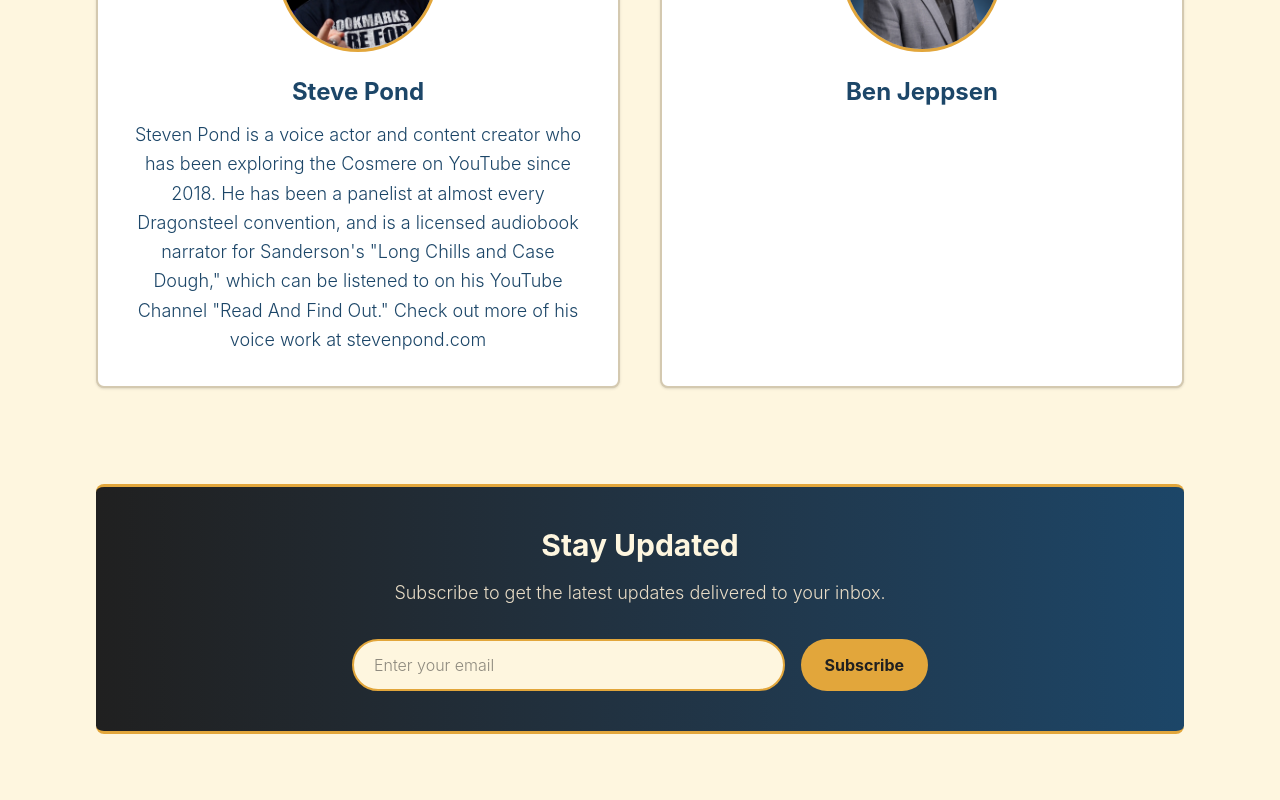
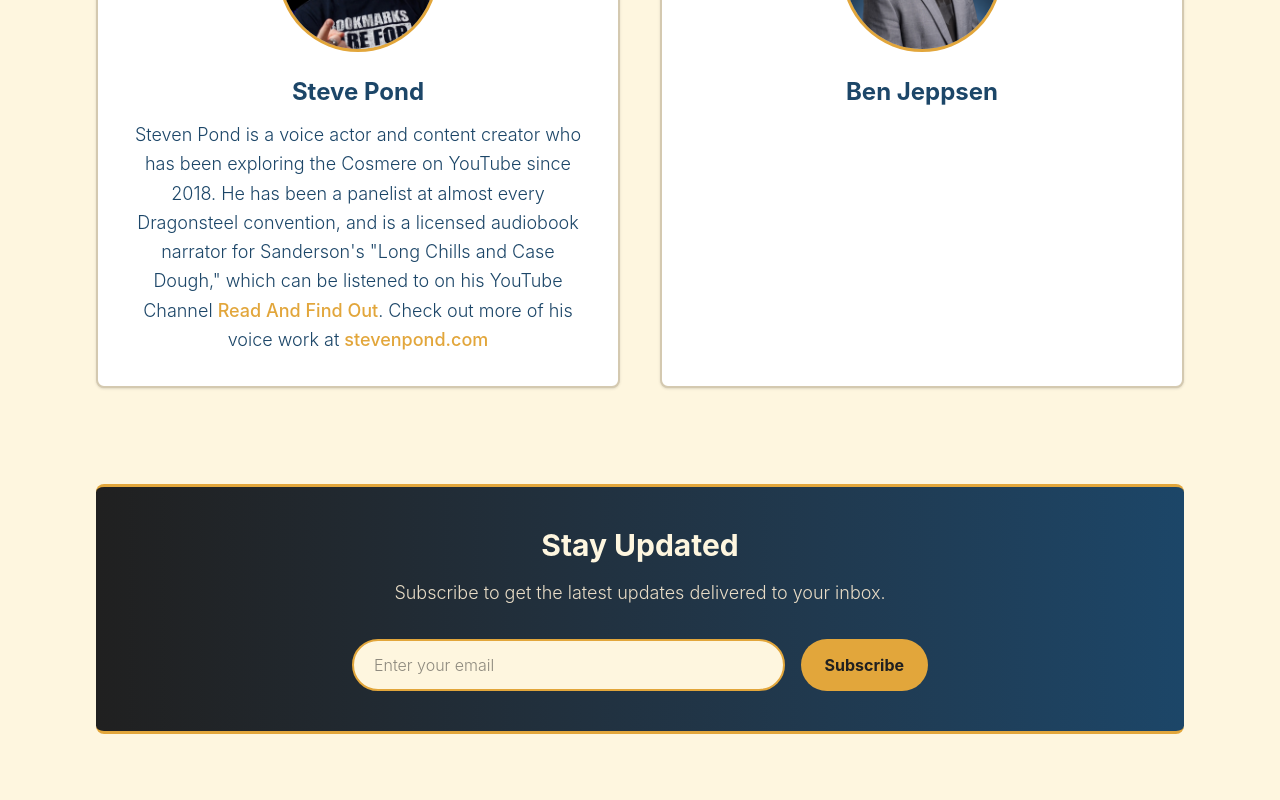
Before and after one commit to RevelryPlay/the-next-ideal, a React (Vite) app: page / in a window 1280 px wide. Shown: the part 987-1787 px from the top of the page. Built offline with nearby package versions, Linux system fonts and the light colour scheme; a web font is replaced by a local one.

Commit message:
Adding links to host bios

```diff
--- a/src/components/Hosts.jsx
+++ b/src/components/Hosts.jsx
@@ -1,4 +1,5 @@
 import { HOSTS } from '../config.js';
+import { parseMarkdownLinks } from '../utils/parseMarkdownLinks.jsx';
 
 // Responsive image component with modern formats
 const ResponsiveHostImage = ({ imageName, alt }) => {
@@ -54,7 +55,7 @@ export const Hosts = () => {
                             {host.name}
                         </h3>
                         <p className="text-lg text-kholin-blue dark:text-stone leading-relaxed">
-                            {host.bio}
+                            {parseMarkdownLinks(host.bio)}
                         </p>
                     </div>
                 ))}
--- a/src/config.js
+++ b/src/config.js
@@ -78,7 +78,7 @@ export const HOSTS = [
   {
     name: 'Steve Pond',
     image: 'steve-headshot',
-    bio: 'Steven Pond is a voice actor and content creator who has been exploring the Cosmere on YouTube since 2018. He has been a panelist at almost every Dragonsteel convention, and is a licensed audiobook narrator for Sanderson\'s "Long Chills and Case Dough," which can be listened to on his YouTube Channel "Read And Find Out." Check out more of his voice work at stevenpond.com',
+    bio: 'Steven Pond is a voice actor and content creator who has been exploring the Cosmere on YouTube since 2018. He has been a panelist at almost every Dragonsteel convention, and is a licensed audiobook narrator for Sanderson\'s "Long Chills and Case Dough," which can be listened to on his YouTube Channel [Read And Find Out](https://www.youtube.com/@TheCosmerenaut). Check out more of his voice work at [stevenpond.com](http://stevenpond.com)',
   },
   {
     name: 'Ben Jeppsen',
--- /dev/null
+++ b/src/utils/parseMarkdownLinks.jsx
@@ -0,0 +1,48 @@
+/**
+ * Parse markdown-style links [text](url) in a string and return React elements
+ * @param {string} text - Text potentially containing markdown links
+ * @returns {Array} Array of strings and link elements
+ */
+export const parseMarkdownLinks = (text) => {
+    if (!text) return text;
+
+    // Regex to match markdown links: [text](url)
+    const linkRegex = /\[([^\]]+)\]\(([^)]+)\)/g;
+
+    const parts = [];
+    let lastIndex = 0;
+    let match;
+
+    while ((match = linkRegex.exec(text)) !== null) {
+        // Add text before the link
+        if (match.index > lastIndex) {
+            parts.push(text.substring(lastIndex, match.index));
+        }
+
+        // Add the link element
+        const linkText = match[1];
+        const url = match[2];
+
+        parts.push(
+            <a
+                key={match.index}
+                href={url}
+                target="_blank"
+                rel="noopener noreferrer"
+                className="text-stormlight-gold dark:text-stormlight-gold hover:underline font-medium"
+            >
+                {linkText}
+            </a>
+        );
+
+        lastIndex = match.index + match[0].length;
+    }
+
+    // Add remaining text after the last link
+    if (lastIndex < text.length) {
+        parts.push(text.substring(lastIndex));
+    }
+
+    // If no links were found, return the original text
+    return parts.length === 0 ? text : parts;
+};
```
